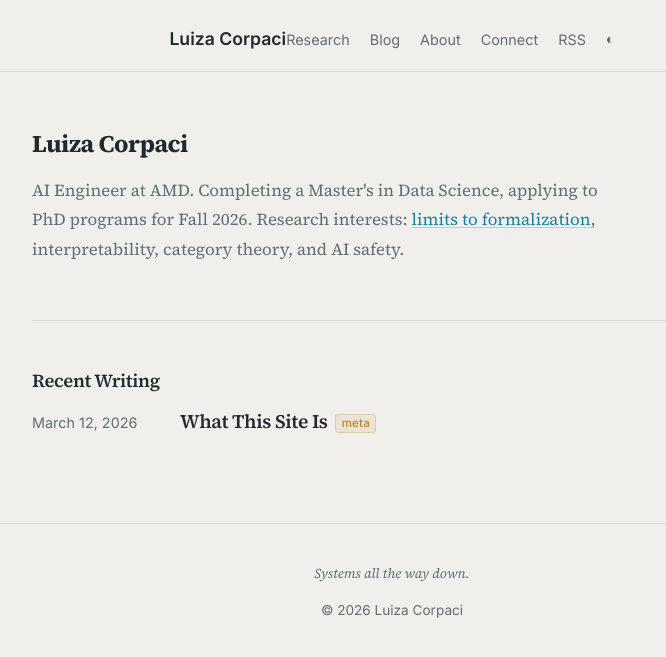
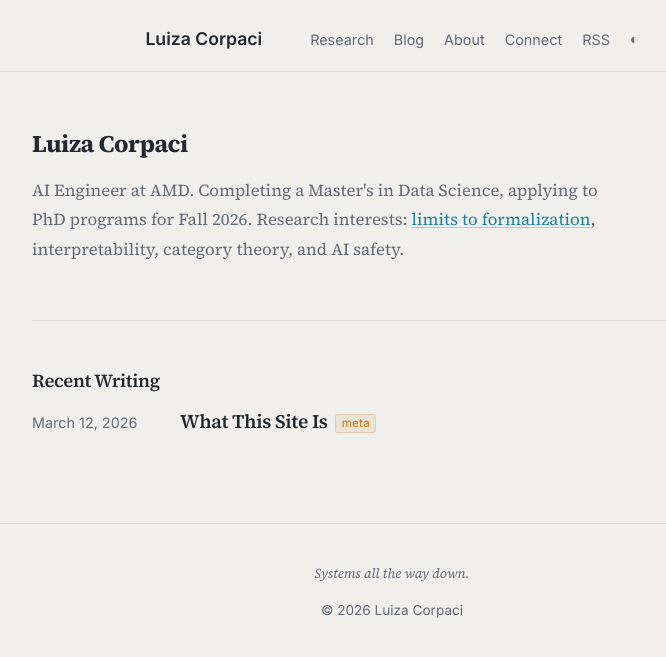
Before and after one commit to corpaci/corpaci.github.io, a Jekyll site: the page built from index.html, in a window 1280 px wide. Shown: the top 657 px of the page, without its empty margins (248-914 px from the left). Built offline with Jekyll 4.4.1, drawn with Linux system fonts in a browser that asks for light colours.

Commit message:
spacingggg

```diff
--- a/css/main.css
+++ b/css/main.css
@@ -167,6 +167,7 @@ img {
   display: flex;
   align-items: center;
   justify-content: space-between;
+  gap: 3rem;
 }
 
 .navbar-brand {
```
